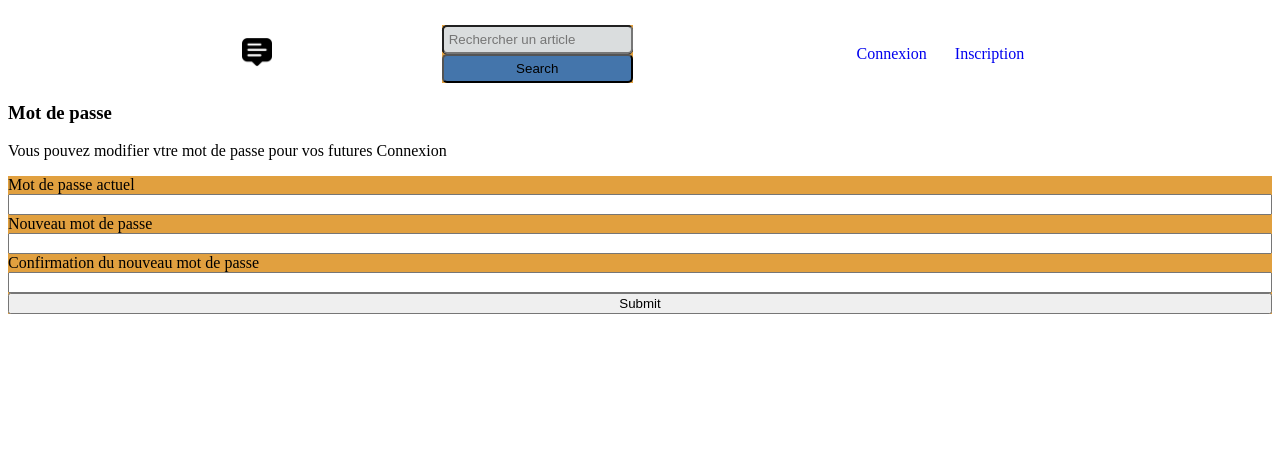
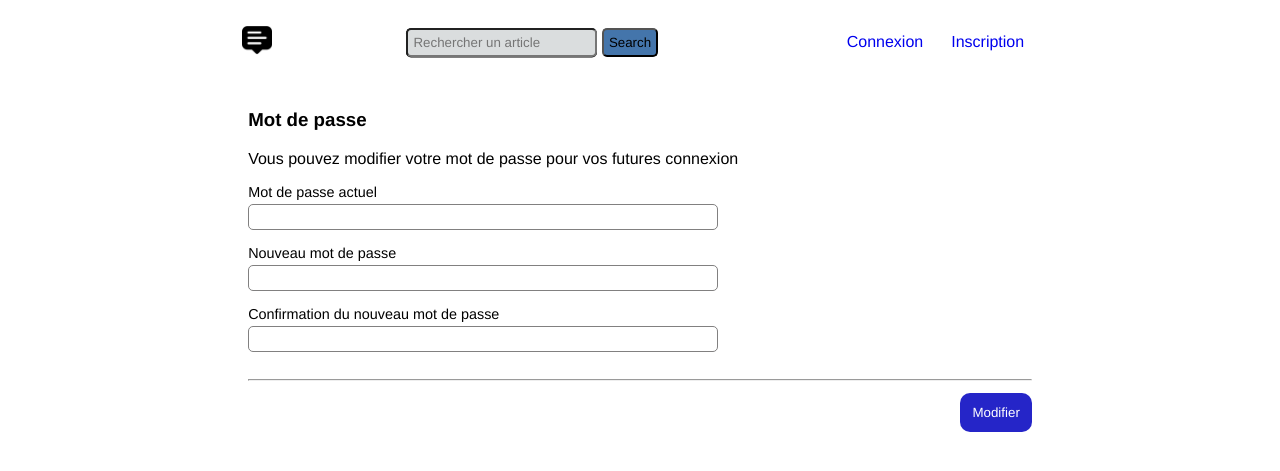
Before and after one commit to odilonHNV/Blog, a Django app: page /user/password_reset_user/ in a window 1280 px wide. Shown: the top 471 px of the page. Run offline with Django 5.2, Linux system fonts and the light colour scheme.

Commit message:
Ajout de la page de modification du mot de passe après connexion de l'utilisateur

```diff
--- a/Blog/blogApp/static/blogApp/css/base.css
+++ b/Blog/blogApp/static/blogApp/css/base.css
@@ -1,5 +1,8 @@
 body{
     background-color: white;
+}
+*{
+    font-family: 'Franklin Gothic Medium', 'Arial Narrow', Arial, sans-serif;
 }
 ul, li{
     list-style: none;
--- a/Blog/user/static/user/password_reset_user.css
+++ b/Blog/user/static/user/password_reset_user.css
@@ -1,9 +1,34 @@
 .form_password{
-
+    width: 62%;
+    margin: auto;
+    margin-top: 50px;
+    position: relative;
 }
 
-form{
+.form_field{
     display: flex;
     flex-direction: column;
-    background-color: rgb(225, 160, 63);
+    width: 60%;
 }
+.label{
+    margin-bottom: 4px;
+    font-size: 0.9em;
+}
+.input{
+    margin-bottom: 15px;
+    border-radius: 5px;
+    border: 1px solid rgb(129, 128, 128);
+    height: 22px;
+}
+hr{
+    margin: 12px auto;
+}
+.button{
+    position: absolute;
+    right: 0;
+    padding: 12px;
+    background-color:  rgb(37, 37, 200);
+    color: white;
+    border-radius: 10px;
+    border: none;
+}
--- a/Blog/user/templates/password_reset_user.html
+++ b/Blog/user/templates/password_reset_user.html
@@ -8,19 +8,23 @@
 
     <div class="form_password">
         <h3>Mot de passe</h3>
-        <p>Vous pouvez modifier vtre mot de passe pour vos futures Connexion</p>
+        <p>Vous pouvez modifier votre mot de passe pour vos futures connexion</p>
 
         <form method='post'>
-            <label>Mot de passe actuel</label>
-            <input type='password'>
+            {% csrf_token %}
+            <div class="form_field">
+                <label class="label">Mot de passe actuel</label>
+                <input type='password' class="input">
 
-            <label>Nouveau mot de passe</label>
-            <input type='password'>
+                <label class="label">Nouveau mot de passe</label>
+                <input type='password' class="input">
 
-            <label>Confirmation du nouveau mot de passe</label>
-            <input type='password'>
+                <label class="label">Confirmation du nouveau mot de passe</label>
+                <input type='password' class="input">
 
-            <input type='submit' >
+            </div>
+            <hr>
+            <input type="submit" value="Modifier" class="button">
         </form>
 
     </div>
```
